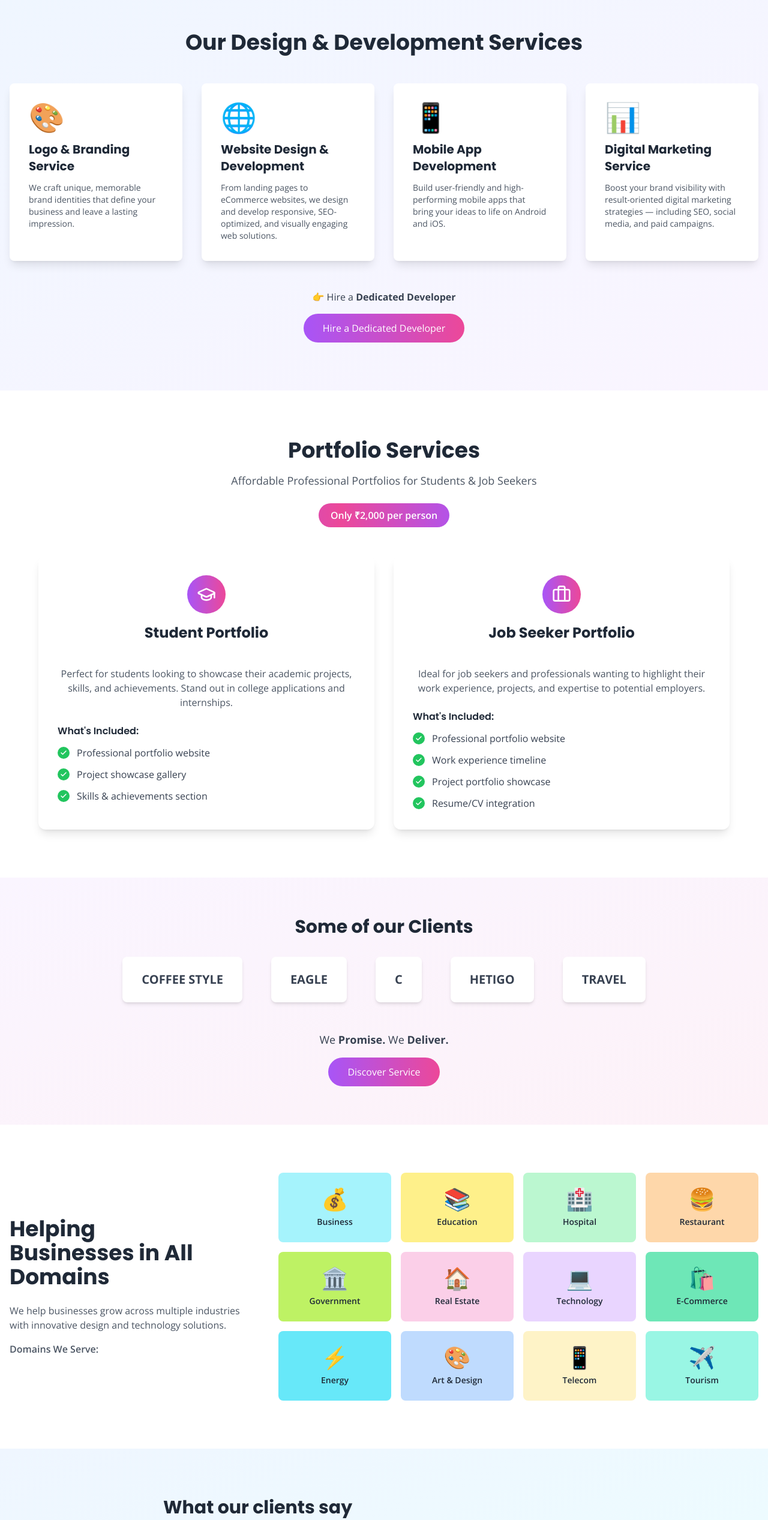
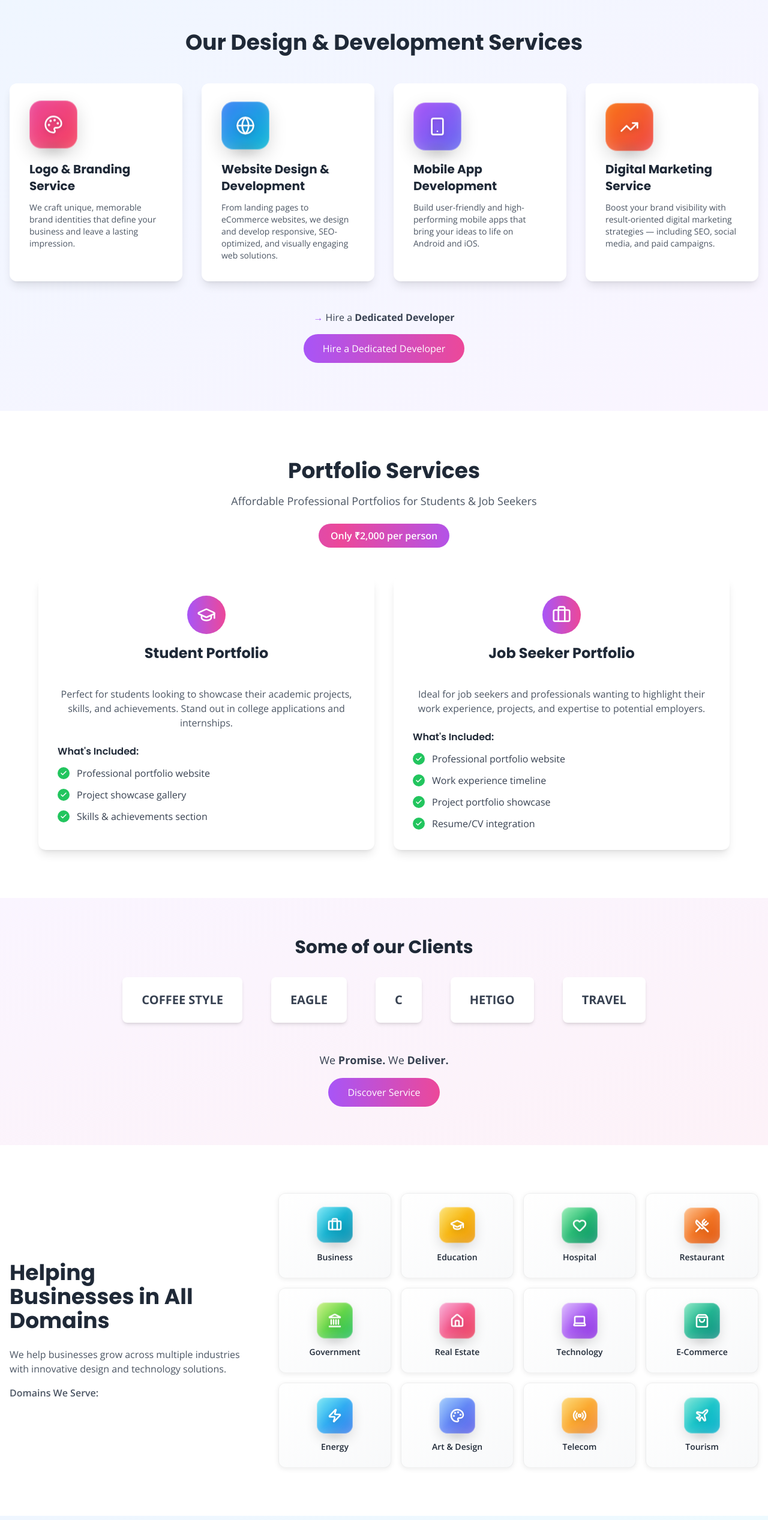
Before and after one commit to Naveen9712/pncreators, a React (Vite) app: page / in a window 1280 px wide. Shown: the part 1380-3914 px from the top of the page at 60% size. Built offline with nearby package versions, Linux system fonts and the light colour scheme.

Commit message:
updated 3d iconos

```diff
--- a/src/components/domains/Domains.css
+++ b/src/components/domains/Domains.css
@@ -1,3 +1,197 @@
 .domains-section {
   @apply py-20 bg-white;
 }
+
+/* Domain card styling */
+.domain-card {
+  position: relative;
+  overflow: hidden;
+  border: 1px solid rgba(0, 0, 0, 0.05);
+  box-shadow: 0 2px 8px rgba(0, 0, 0, 0.08);
+}
+
+.domain-card::before {
+  content: '';
+  position: absolute;
+  top: 0;
+  left: -100%;
+  width: 100%;
+  height: 100%;
+  background: linear-gradient(90deg, transparent, rgba(255, 255, 255, 0.4), transparent);
+  transition: left 0.6s ease;
+}
+
+.domain-card:hover::before {
+  left: 100%;
+}
+
+/* 3D Icon Wrapper */
+.domain-icon-wrapper {
+  width: 56px;
+  height: 56px;
+  display: flex;
+  align-items: center;
+  justify-content: center;
+  border-radius: 14px;
+  position: relative;
+  box-shadow:
+    0 8px 20px rgba(0, 0, 0, 0.12),
+    0 0 0 1px rgba(255, 255, 255, 0.3) inset,
+    0 -4px 15px rgba(255, 255, 255, 0.25) inset;
+  transition: all 0.3s ease;
+  animation: float-subtle 3s ease-in-out infinite;
+}
+
+/* Glass effect overlay */
+.domain-icon-wrapper::before {
+  content: '';
+  position: absolute;
+  top: 0;
+  left: 0;
+  right: 0;
+  bottom: 0;
+  background: linear-gradient(135deg, rgba(255, 255, 255, 0.5) 0%, rgba(255, 255, 255, 0) 50%, rgba(0, 0, 0, 0.05) 100%);
+  border-radius: 14px;
+  opacity: 0.8;
+  transition: opacity 0.3s ease;
+}
+
+/* Shadow beneath icon */
+.domain-icon-wrapper::after {
+  content: '';
+  position: absolute;
+  bottom: -8px;
+  left: 15%;
+  right: 15%;
+  height: 12px;
+  background: radial-gradient(ellipse, rgba(0, 0, 0, 0.15) 0%, transparent 70%);
+  filter: blur(6px);
+  z-index: -1;
+  transition: all 0.3s ease;
+}
+
+/* Hover effects */
+.domain-card:hover .domain-icon-wrapper {
+  transform: translateY(-4px) scale(1.08);
+  box-shadow:
+    0 12px 28px rgba(0, 0, 0, 0.18),
+    0 0 0 1px rgba(255, 255, 255, 0.4) inset,
+    0 -6px 20px rgba(255, 255, 255, 0.35) inset;
+}
+
+.domain-card:hover .domain-icon-wrapper::before {
+  opacity: 1;
+}
+
+.domain-card:hover .domain-icon-wrapper::after {
+  bottom: -12px;
+  filter: blur(10px);
+  opacity: 0.8;
+}
+
+/* Icon styling */
+.domain-icon {
+  color: white;
+  filter: drop-shadow(0 2px 4px rgba(0, 0, 0, 0.15));
+  transition: all 0.3s ease;
+  position: relative;
+  z-index: 1;
+}
+
+.domain-card:hover .domain-icon {
+  transform: scale(1.1) rotate(3deg);
+  filter: drop-shadow(0 3px 6px rgba(0, 0, 0, 0.25));
+}
+
+/* Subtle floating animation */
+@keyframes float-subtle {
+  0%, 100% {
+    transform: translateY(0px);
+  }
+  50% {
+    transform: translateY(-4px);
+  }
+}
+
+/* Responsive adjustments */
+@media (max-width: 640px) {
+  .domain-icon-wrapper {
+    width: 48px;
+    height: 48px;
+    border-radius: 12px;
+  }
+
+  .domain-icon-wrapper::before {
+    border-radius: 12px;
+  }
+
+  .domain-icon {
+    width: 20px;
+    height: 20px;
+  }
+}
+
+@media (min-width: 641px) {
+  .domain-icon-wrapper {
+    width: 60px;
+    height: 60px;
+  }
+}
+
+/* Staggered animation delays */
+.domain-card:nth-child(1) .domain-icon-wrapper {
+  animation-delay: 0s;
+}
+
+.domain-card:nth-child(2) .domain-icon-wrapper {
+  animation-delay: 0.1s;
+}
+
+.domain-card:nth-child(3) .domain-icon-wrapper {
+  animation-delay: 0.2s;
+}
+
+.domain-card:nth-child(4) .domain-icon-wrapper {
+  animation-delay: 0.3s;
+}
+
+.domain-card:nth-child(5) .domain-icon-wrapper {
+  animation-delay: 0.4s;
+}
+
+.domain-card:nth-child(6) .domain-icon-wrapper {
+  animation-delay: 0.5s;
+}
+
+.domain-card:nth-child(7) .domain-icon-wrapper {
+  animation-delay: 0.6s;
+}
+
+.domain-card:nth-child(8) .domain-icon-wrapper {
+  animation-delay: 0.7s;
+}
+
+.domain-card:nth-child(9) .domain-icon-wrapper {
+  animation-delay: 0.8s;
+}
+
+.domain-card:nth-child(10) .domain-icon-wrapper {
+  animation-delay: 0.9s;
+}
+
+.domain-card:nth-child(11) .domain-icon-wrapper {
+  animation-delay: 1s;
+}
+
+.domain-card:nth-child(12) .domain-icon-wrapper {
+  animation-delay: 1.1s;
+}
+
+/* Additional shine effect on hover */
+.domain-card {
+  background: linear-gradient(145deg, #ffffff 0%, #f8f9fa 100%);
+}
+
+.domain-card:hover {
+  background: linear-gradient(145deg, #ffffff 0%, #f0f1f3 100%);
+}
--- a/src/components/domains/Domains.jsx
+++ b/src/components/domains/Domains.jsx
@@ -1,20 +1,34 @@
 import React from 'react';
+import {
+  Briefcase,
+  GraduationCap,
+  Heart,
+  UtensilsCrossed,
+  Landmark,
+  Home,
+  Laptop,
+  ShoppingBag,
+  Zap,
+  Palette,
+  Radio,
+  Plane
+} from 'lucide-react';
 import './Domains.css';
 
 export default function Domains() {
   const domains = [
-    { icon: "💰", title: "Business", color: "bg-cyan-200" },
-    { icon: "📚", title: "Education", color: "bg-yellow-200" },
-    { icon: "🏥", title: "Hospital", color: "bg-green-200" },
-    { icon: "🍔", title: "Restaurant", color: "bg-orange-200" },
-    { icon: "🏛️", title: "Government", color: "bg-lime-300" },
-    { icon: "🏠", title: "Real Estate", color: "bg-pink-200" },
-    { icon: "💻", title: "Technology", color: "bg-purple-200" },
-    { icon: "🛍️", title: "E-Commerce", color: "bg-emerald-300" },
-    { icon: "⚡", title: "Energy", color: "bg-cyan-300" },
-    { icon: "🎨", title: "Art & Design", color: "bg-blue-200" },
-    { icon: "📱", title: "Telecom", color: "bg-amber-100" },
-    { icon: "✈️", title: "Tourism", color: "bg-teal-200" }
+    { icon: Briefcase, title: "Business", gradient: "from-cyan-400 to-cyan-600" },
+    { icon: GraduationCap, title: "Education", gradient: "from-yellow-400 to-amber-500" },
+    { icon: Heart, title: "Hospital", gradient: "from-green-400 to-emerald-600" },
+    { icon: UtensilsCrossed, title: "Restaurant", gradient: "from-orange-400 to-orange-600" },
+    { icon: Landmark, title: "Government", gradient: "from-lime-400 to-green-500" },
+    { icon: Home, title: "Real Estate", gradient: "from-pink-400 to-rose-500" },
+    { icon: Laptop, title: "Technology", gradient: "from-purple-400 to-purple-600" },
+    { icon: ShoppingBag, title: "E-Commerce", gradient: "from-emerald-400 to-teal-600" },
+    { icon: Zap, title: "Energy", gradient: "from-cyan-400 to-blue-500" },
+    { icon: Palette, title: "Art & Design", gradient: "from-blue-400 to-indigo-500" },
+    { icon: Radio, title: "Telecom", gradient: "from-amber-400 to-orange-400" },
+    { icon: Plane, title: "Tourism", gradient: "from-teal-400 to-cyan-500" }
   ];
 
   return (
@@ -34,12 +48,17 @@ export default function Domains() {
           </div>
           <div className="md:w-2/3 w-full">
             <div className="grid grid-cols-2 sm:grid-cols-3 md:grid-cols-4 gap-3 sm:gap-4">
-              {domains.map((domain, index) => (
-                <div key={index} className={`${domain.color} p-4 sm:p-6 rounded-lg text-center hover:shadow-lg transition transform hover:scale-105`}>
-                  <div className="text-3xl sm:text-4xl mb-2">{domain.icon}</div>
-                  <div className="font-semibold text-gray-800 text-xs sm:text-sm">{domain.title}</div>
-                </div>
-              ))}
+              {domains.map((domain, index) => {
+                const IconComponent = domain.icon;
+                return (
+                  <div key={index} className="domain-card bg-white p-4 sm:p-6 rounded-xl text-center hover:shadow-2xl transition-all duration-300 transform hover:scale-105 hover:-translate-y-1">
+                    <div className={`domain-icon-wrapper bg-gradient-to-br ${domain.gradient} mx-auto mb-3`}>
+                      <IconComponent className="domain-icon" size={24} strokeWidth={2.5} />
+                    </div>
+                    <div className="font-semibold text-gray-800 text-xs sm:text-sm">{domain.title}</div>
+                  </div>
+                );
+              })}
             </div>
           </div>
         </div>
--- a/src/components/services/Services.css
+++ b/src/components/services/Services.css
@@ -1,3 +1,157 @@
 .services-section {
   @apply py-20 bg-gradient-to-br from-blue-50 to-purple-50;
 }
+
+/* Service card enhancements */
+.service-card {
+  position: relative;
+  overflow: hidden;
+  backdrop-filter: blur(10px);
+  border: 1px solid rgba(255, 255, 255, 0.5);
+}
+
+.service-card::before {
+  content: '';
+  position: absolute;
+  top: 0;
+  left: -100%;
+  width: 100%;
+  height: 100%;
+  background: linear-gradient(90deg, transparent, rgba(255, 255, 255, 0.3), transparent);
+  transition: left 0.5s ease;
+}
+
+.service-card:hover::before {
+  left: 100%;
+}
+
+/* 3D Icon Wrapper Styling */
+.icon-wrapper {
+  width: 80px;
+  height: 80px;
+  display: flex;
+  align-items: center;
+  justify-content: center;
+  border-radius: 20px;
+  position: relative;
+  box-shadow:
+    0 10px 30px rgba(0, 0, 0, 0.15),
+    0 0 0 1px rgba(255, 255, 255, 0.3) inset,
+    0 -5px 20px rgba(255, 255, 255, 0.2) inset;
+  transition: all 0.3s ease;
+  animation: float 3s ease-in-out infinite;
+}
+
+.icon-wrapper::before {
+  content: '';
+  position: absolute;
+  top: -2px;
+  left: -2px;
+  right: -2px;
+  bottom: -2px;
+  background: linear-gradient(135deg, rgba(255, 255, 255, 0.4), transparent);
+  border-radius: 20px;
+  z-index: -1;
+  opacity: 0;
+  transition: opacity 0.3s ease;
+}
+
+.icon-wrapper::after {
+  content: '';
+  position: absolute;
+  bottom: -10px;
+  left: 10%;
+  right: 10%;
+  height: 20px;
+  background: radial-gradient(ellipse, rgba(0, 0, 0, 0.2) 0%, transparent 70%);
+  filter: blur(8px);
+  z-index: -2;
+  transition: all 0.3s ease;
+}
+
+.service-card:hover .icon-wrapper {
+  transform: translateY(-5px) scale(1.05);
+  box-shadow:
+    0 15px 40px rgba(0, 0, 0, 0.2),
+    0 0 0 1px rgba(255, 255, 255, 0.4) inset,
+    0 -8px 30px rgba(255, 255, 255, 0.3) inset;
+}
+
+.service-card:hover .icon-wrapper::before {
+  opacity: 1;
+}
+
+.service-card:hover .icon-wrapper::after {
+  bottom: -15px;
+  filter: blur(12px);
+}
+
+/* Icon styling */
+.icon {
+  color: white;
+  filter: drop-shadow(0 2px 4px rgba(0, 0, 0, 0.2));
+  transition: all 0.3s ease;
+}
+
+.service-card:hover .icon {
+  transform: scale(1.1) rotate(5deg);
+  filter: drop-shadow(0 4px 8px rgba(0, 0, 0, 0.3));
+}
+
+/* Floating animation */
+@keyframes float {
+  0%, 100% {
+    transform: translateY(0px);
+  }
+  50% {
+    transform: translateY(-8px);
+  }
+}
+
+/* Responsive icon sizes */
+@media (max-width: 640px) {
+  .icon-wrapper {
+    width: 64px;
+    height: 64px;
+    border-radius: 16px;
+  }
+
+  .icon {
+    width: 28px;
+    height: 28px;
+  }
+}
+
+/* Stagger animation delay for each card */
+.service-card:nth-child(1) .icon-wrapper {
+  animation-delay: 0s;
+}
+
+.service-card:nth-child(2) .icon-wrapper {
+  animation-delay: 0.2s;
+}
+
+.service-card:nth-child(3) .icon-wrapper {
+  animation-delay: 0.4s;
+}
+
+.service-card:nth-child(4) .icon-wrapper {
+  animation-delay: 0.6s;
+}
+
+/* Additional gradient effects for specific services */
+.service-card:nth-child(1) .icon-wrapper {
+  background-image: linear-gradient(135deg, #ec4899 0%, #f43f5e 100%);
+}
+
+.service-card:nth-child(2) .icon-wrapper {
+  background-image: linear-gradient(135deg, #3b82f6 0%, #06b6d4 100%);
+}
+
+.service-card:nth-child(3) .icon-wrapper {
+  background-image: linear-gradient(135deg, #a855f7 0%, #6366f1 100%);
+}
+
+.service-card:nth-child(4) .icon-wrapper {
+  background-image: linear-gradient(135deg, #f97316 0%, #ef4444 100%);
+}
--- a/src/components/services/Services.jsx
+++ b/src/components/services/Services.jsx
@@ -1,25 +1,30 @@
 import React from 'react';
+import { Palette, Globe, Smartphone, TrendingUp } from 'lucide-react';
 import './Services.css';
 
 export default function Services() {
   const services = [
     {
-      icon: "🎨",
+      icon: Palette,
+      gradient: "from-pink-500 to-rose-500",
       title: "Logo & Branding Service",
       description: "We craft unique, memorable brand identities that define your business and leave a lasting impression."
     },
     {
-      icon: "🌐",
+      icon: Globe,
+      gradient: "from-blue-500 to-cyan-500",
       title: "Website Design & Development",
       description: "From landing pages to eCommerce websites, we design and develop responsive, SEO-optimized, and visually engaging web solutions."
     },
     {
-      icon: "📱",
+      icon: Smartphone,
+      gradient: "from-purple-500 to-indigo-500",
       title: "Mobile App Development",
       description: "Build user-friendly and high-performing mobile apps that bring your ideas to life on Android and iOS."
     },
     {
-      icon: "📊",
+      icon: TrendingUp,
+      gradient: "from-orange-500 to-red-500",
       title: "Digital Marketing Service",
       description: "Boost your brand visibility with result-oriented digital marketing strategies — including SEO, social media, and paid campaigns."
     }
@@ -32,17 +37,22 @@ export default function Services() {
           <h2 className="text-2xl sm:text-3xl md:text-4xl font-bold text-gray-800 mb-4 px-4">Our Design & Development Services</h2>
         </div>
         <div className="grid grid-cols-1 sm:grid-cols-2 lg:grid-cols-4 gap-6 md:gap-8">
-          {services.map((service, index) => (
-            <div key={index} className="bg-white p-6 sm:p-8 rounded-lg shadow-lg hover:shadow-xl transition transform hover:-translate-y-2">
-              <div className="text-4xl sm:text-5xl mb-3 md:mb-4">{service.icon}</div>
-              <h3 className="text-lg sm:text-xl font-bold text-gray-800 mb-2 md:mb-3">{service.title}</h3>
-              <p className="text-gray-600 text-xs sm:text-sm">{service.description}</p>
-            </div>
-          ))}
+          {services.map((service, index) => {
+            const IconComponent = service.icon;
+            return (
+              <div key={index} className="service-card bg-white p-6 sm:p-8 rounded-xl shadow-lg hover:shadow-2xl transition-all duration-300 transform hover:-translate-y-2">
+                <div className={`icon-wrapper bg-gradient-to-br ${service.gradient} mb-4`}>
+                  <IconComponent className="icon" size={32} strokeWidth={2} />
+                </div>
+                <h3 className="text-lg sm:text-xl font-bold text-gray-800 mb-2 md:mb-3">{service.title}</h3>
+                <p className="text-gray-600 text-xs sm:text-sm">{service.description}</p>
+              </div>
+            );
+          })}
         </div>
         <div className="text-center mt-8 md:mt-12">
           <p className="text-gray-700 mb-4 text-sm sm:text-base">
-            👉 Hire a <span className="font-bold">Dedicated Developer</span>
+            <span className="text-purple-500 font-bold">→</span> Hire a <span className="font-bold">Dedicated Developer</span>
           </p>
           <button className="bg-gradient-to-r from-purple-500 to-pink-500 text-white px-6 sm:px-8 py-2 sm:py-3 rounded-full hover:shadow-lg transition text-sm sm:text-base">
             Hire a Dedicated Developer
```
